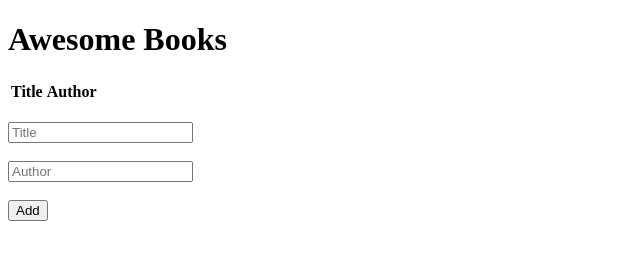
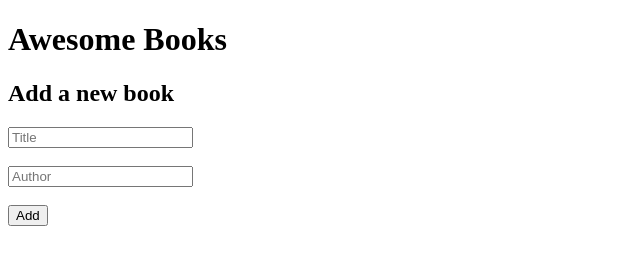
Before and after one commit to johnkioko/Awesome-books-collection-project, a website: page index.html in a window 1280 px wide. Shown: the whole page, without its empty margins (0-640 px from the left). Drawn offline with Linux system fonts and the light colour scheme.

Commit message:
change html file

```diff
--- a/index.html
+++ b/index.html
@@ -4,27 +4,38 @@
     <meta charset="UTF-8" />
     <meta http-equiv="X-UA-Compatible" content="IE=edge" />
     <meta name="viewport" content="width=device-width, initial-scale=1.0" />
-    <link rel="stylesheet" href="style.css">
+    <link rel="stylesheet" href="style.css" />
     <title>Awesome Books</title>
   </head>
   <body>
-    <div class="wrapper">
-      <h1>Awesome Books</h1>
-      <table>
-        <tr>
-          <th>Title</th>
-          <th>Author</th>
-          <th></th>
-        </tr>
-        <tbody id="library"></tbody>
-      </table>
+    <div><h1 class="awesomeBooks">Awesome Books</h1></div>
+
+    <div class="books"></div>
+
+    <form class="bookForm">
+      <h2>Add a new book</h2>
+      <input
+        type="text"
+        name="title"
+        class="title"
+        id="title"
+        placeholder="Title"
+      />
       <br />
-      <form id="book-form" action="#">
-        <input id="title" type="text" placeholder="Title" /> <br /><br />
-        <input id="author" type="text" placeholder="Author" /><br /><br />
-        <input id="add" type="submit" value="Add" />
-      </form>
-  </div>
+      <br />
+      <input
+        type="text"
+        id="author"
+        name="author"
+        class="author"
+        placeholder="Author"
+      />
+      <br />
+      <br />
+      <div class="btn">
+        <button type="submit" class="add">Add</button>
+      </div>
+    </form>
 
     <script src="index.js"></script>
   </body>
```
